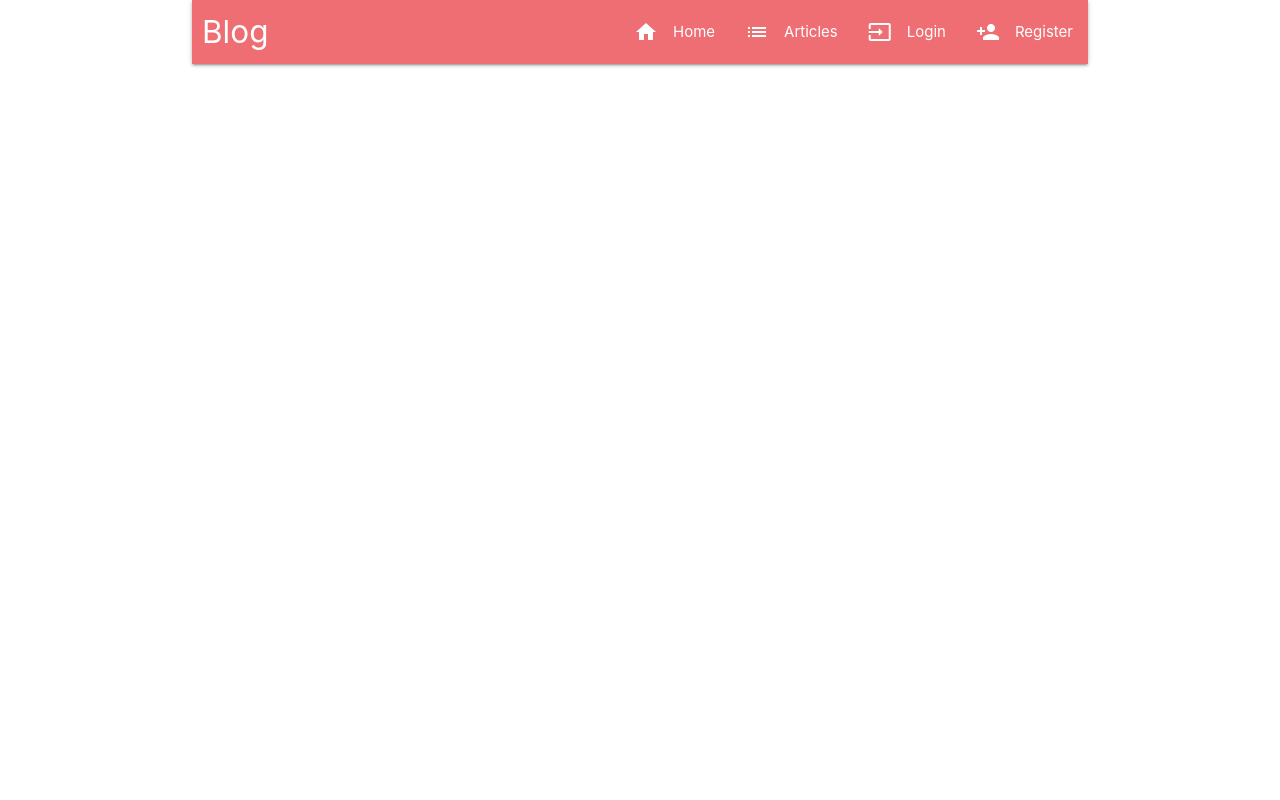
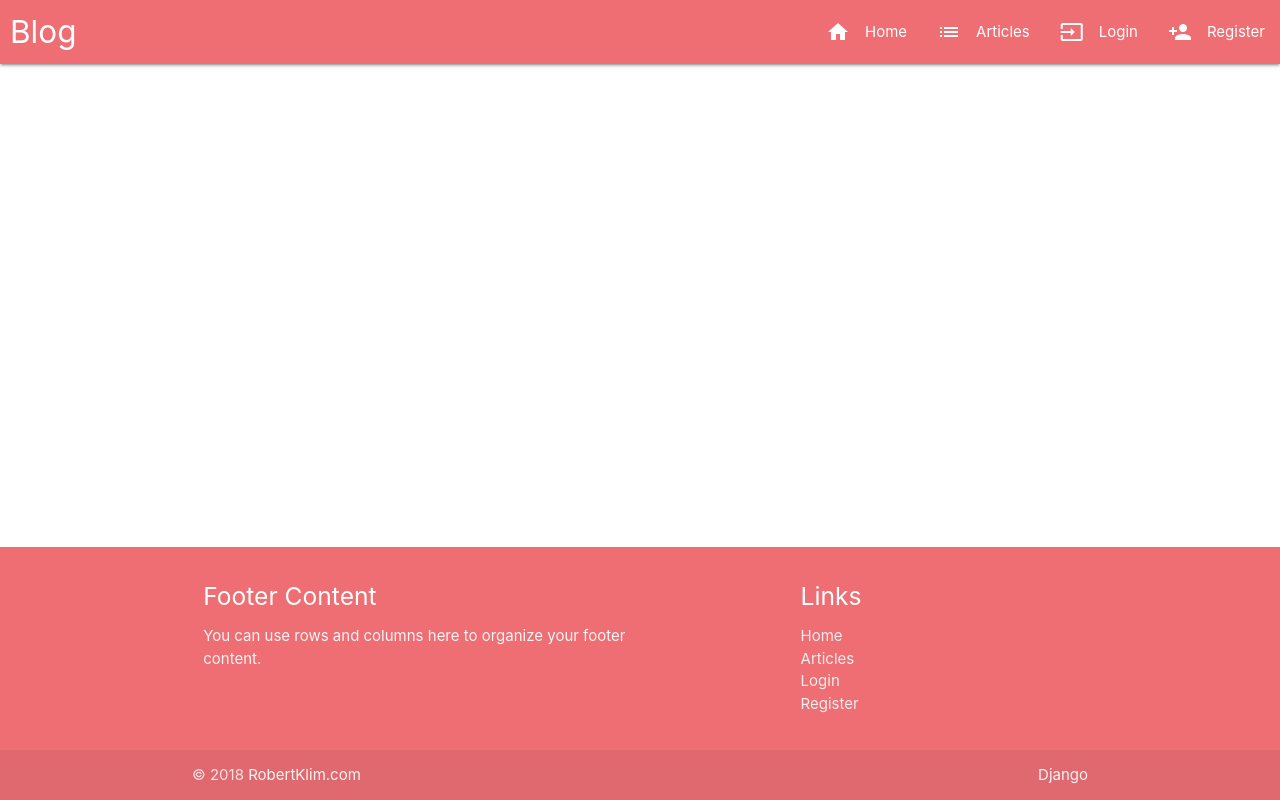
Before and after one commit to robertklim/blog, a Django app: page / in a window 1280 px wide. Run offline with Django 3.2, Linux system fonts and the light colour scheme; data that the repository does not hold is empty.

Commit message:
Add footer and change layout a bit

```diff
--- a/src/assets/styles.css
+++ b/src/assets/styles.css
@@ -1,3 +1,17 @@
+body {
+    display: flex;
+    min-height: 100vh;
+    flex-direction: column;
+}
+
+main {
+    flex: 1 0 auto;
+}
+
+.page-footer {
+    margin-top: 2vh;
+}
+
 .article-paragraph {
     text-align: justify;
 }
--- a/src/templates/base.html
+++ b/src/templates/base.html
@@ -8,15 +8,15 @@
     <title>Blog</title>
 </head>
 <body>
-    <div class="container">
-        <div class="header">
-            {% include 'snippets/nav.html' %}
-        </div>
-        {% include 'snippets/messages.html' %}
-        <div class="content">
+    <header>
+        {% include 'snippets/nav.html' %}
+    </header>
+    <main>
+        <div class="container">
             {% block content %}{% endblock content %}
         </div>
-    </div>
+    </main>
+    {% include 'snippets/footer.html' %}
     {% include 'snippets/js.html' %}
 </body>
 </html>
--- /dev/null
+++ b/src/templates/snippets/footer.html
@@ -0,0 +1,31 @@
+<footer class="page-footer">
+    <div class="container">
+        <div class="row">
+            <div class="col l6 s12">
+                <h5 class="white-text">Footer Content</h5>
+                <p class="grey-text text-lighten-4">You can use rows and columns here to organize your footer content.</p>
+            </div>
+            <div class="col l4 offset-l2 s12">
+                <h5 class="white-text">Links</h5>
+                <ul>
+                    <li><a class="grey-text text-lighten-3" href="{% url 'home' %}">Home</a></li>
+                    <li><a class="grey-text text-lighten-3" href="{% url 'articles:article-list' %}">Articles</a></li>
+                    {% if user.is_authenticated %}
+                    <li><a class="grey-text text-lighten-3" href="{% url 'articles:article-create' %}">New article</a></li>
+                    <li><a class="grey-text text-lighten-3" href="{% url 'accounts:account-profile' %}">Profile</a></li>
+                    <li><a class="grey-text text-lighten-3" href="{% url 'accounts:account-logout' %}">Logout</a></li>
+                    {% else %}
+                    <li><a class="grey-text text-lighten-3" href="{% url 'accounts:account-login' %}">Login</a></li>
+                    <li><a class="grey-text text-lighten-3" href="{% url 'accounts:account-create' %}">Register</a></li>
+                    {% endif %}
+                </ul>
+            </div>
+        </div>
+    </div>
+    <div class="footer-copyright">
+        <div class="container">
+            © 2018 <a class="grey-text text-lighten-4" href="https://robertklim.com/">RobertKlim.com</a>
+            <a class="grey-text text-lighten-4 right" href="https://www.djangoproject.com/">Django</a>
+        </div>
+    </div>
+</footer>
```
